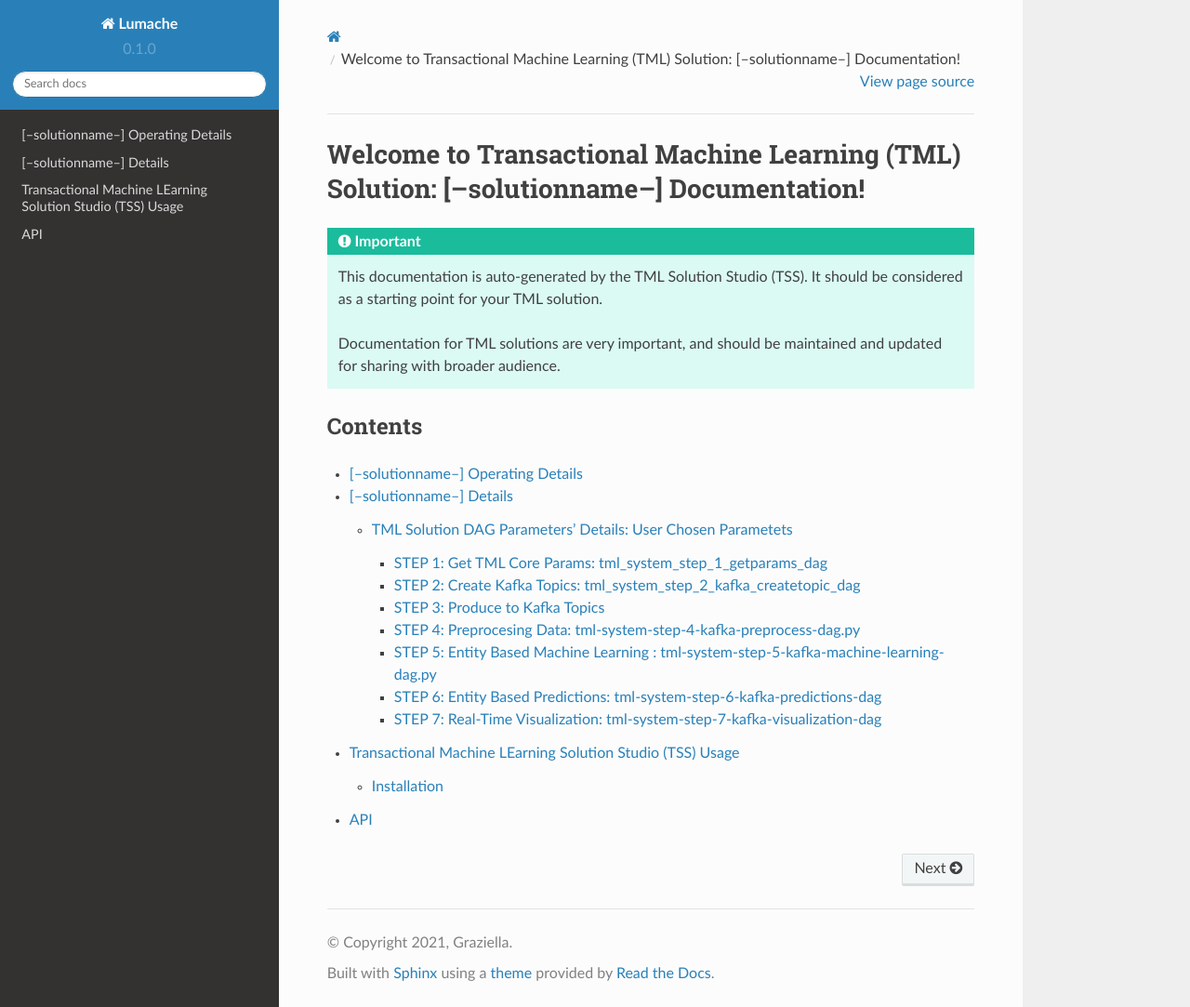
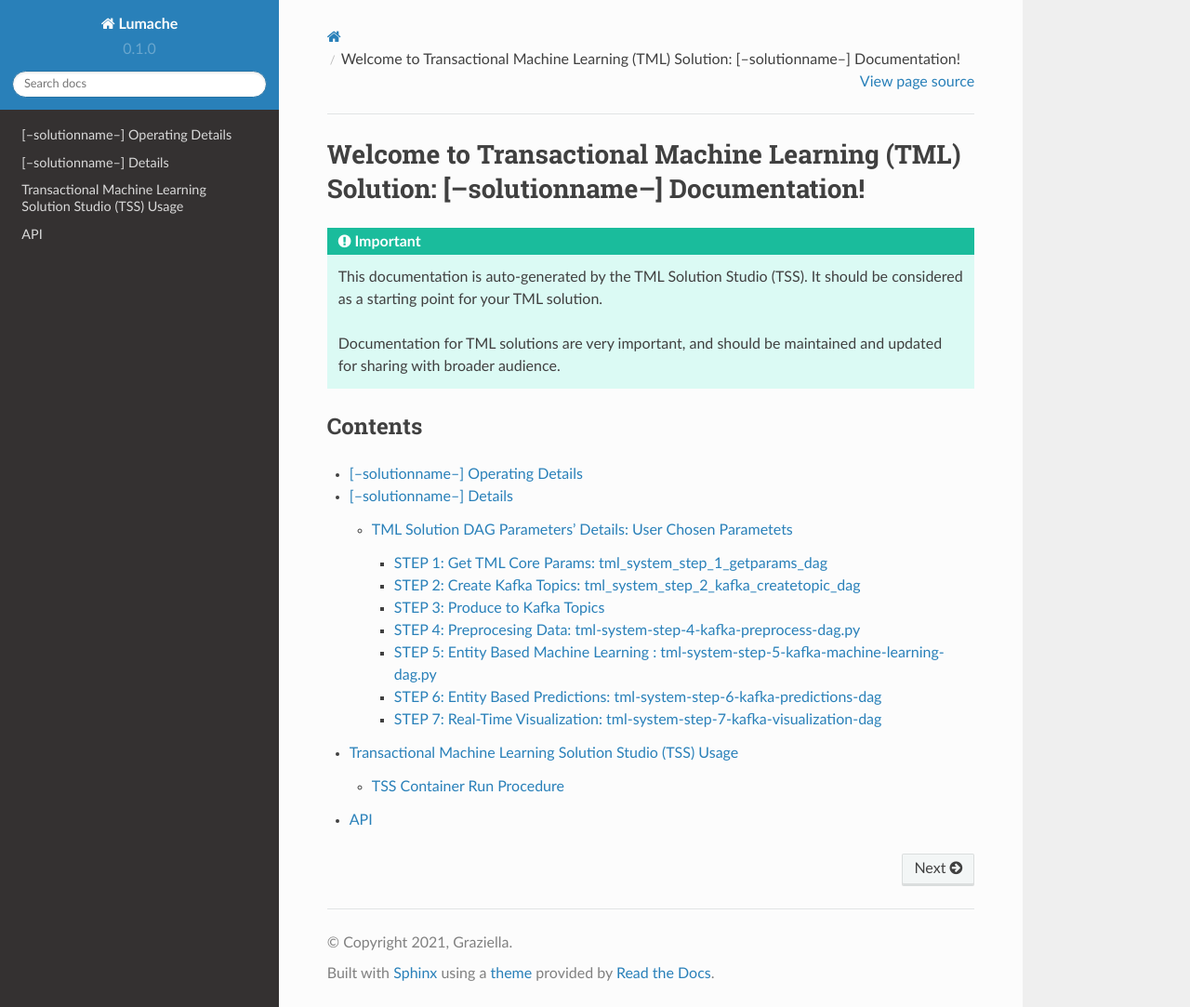
Before and after one commit to vanesalcb06/tssproject2-2b5c, a Sphinx documentation site: the page built from docs/source/index.rst, in a window 1280 px wide and 1083 px high. Shown: the whole window at 93% size. Built offline with Sphinx 7.4.7 and the Read the Docs theme 2.0.0, drawn with Linux system fonts in a browser that asks for light colours.

Commit message:
Update usage.rst

```diff
--- a/docs/source/usage.rst
+++ b/docs/source/usage.rst
@@ -1,9 +1,9 @@
-Transactional Machine LEarning Solution Studio (TSS) Usage
+Transactional Machine Learning Solution Studio (TSS) Usage
 =====
 
 .. _installation:
 
-Installation
+TSS Container Run Procedure
 ------------
 
 `TSS Readthedocs Website https://tml.readthedocs.io/en/latest/docker.html>`_
```
